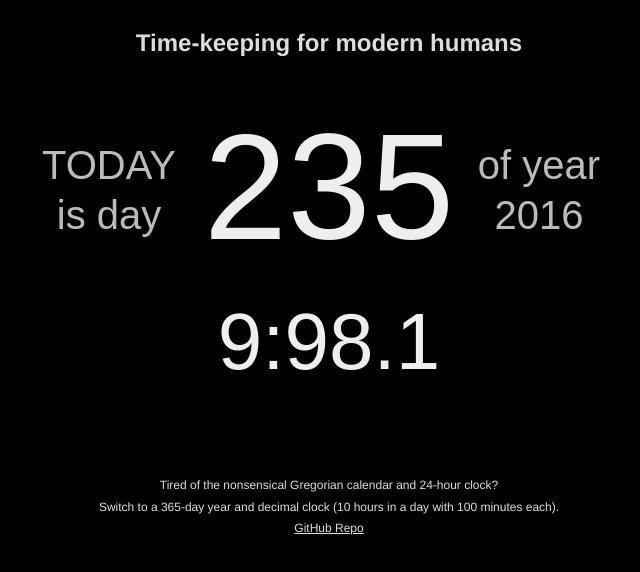
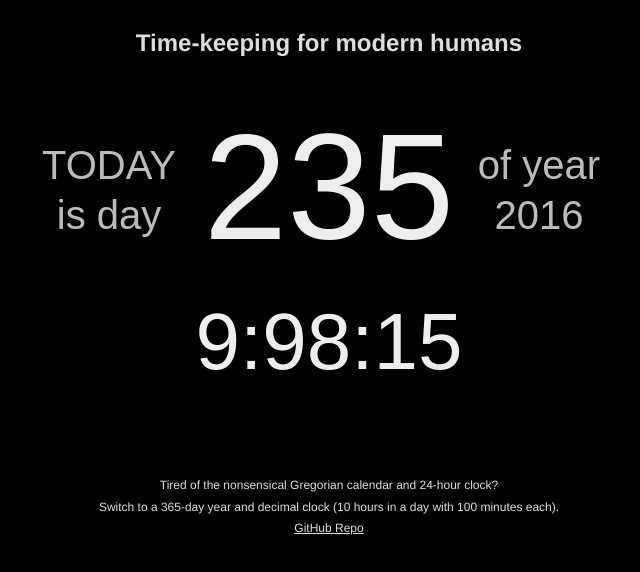
Before and after one commit to lucylw/dec_datetime, a plain HTML site: page index.html in a window 1280 px wide. Shown: the part 112-684 px from the top of the page, without its empty margins (311-951 px from the left). Drawn offline with Linux system fonts and the light colour scheme.

Commit message:
display seconds as centiminutes

```diff
--- a/index.html
+++ b/index.html
@@ -54,7 +54,7 @@ function getTimeStr() {
   totalMin10 = totalMin24 * 1000/1440;
   hours10 = Math.floor(totalMin10/100);
   minutes10 = Math.floor(totalMin10 % 100);
-  seconds10 = Math.floor(now.getSeconds()*10/60);
+  seconds10 = Math.floor((now.getSeconds()*1000 + now.getMilliseconds())/600)
 
   // padding string for minutes and seconds
   if (minutes10<10) {
@@ -63,7 +63,12 @@ function getTimeStr() {
     paddingMin = "";
   }
 
-  return hours10 + ":" + paddingMin + minutes10 + "." + seconds10;
+  if (seconds10<10) {
+    paddingSec = "0";
+  } else {
+    paddingSec = "";
+  }
+  return hours10 + ":" + paddingMin + minutes10 + ":" + paddingSec + seconds10;
 
   // print actual time
   // return now.getHours() + ':' + now.getMinutes() + ':' + now.getSeconds();
@@ -104,7 +109,7 @@ context.fillText(today.getFullYear(),canvas.width-90,160);
 context.fillStyle = "#eeeeee";
 
 // refresh every normal second
-setInterval(showClock, 1000);
+setInterval(showClock, 100);
 
 </script>
 
```
